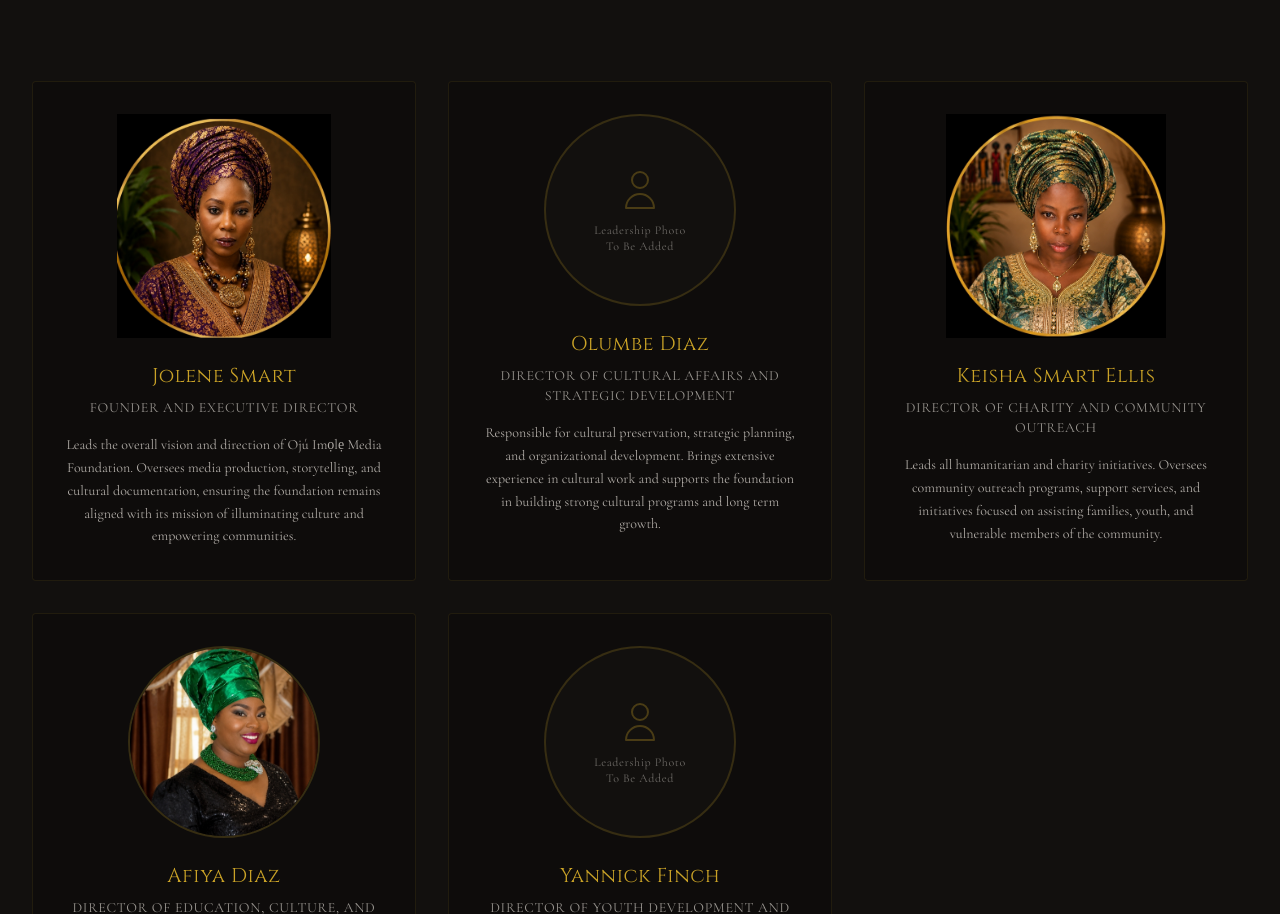
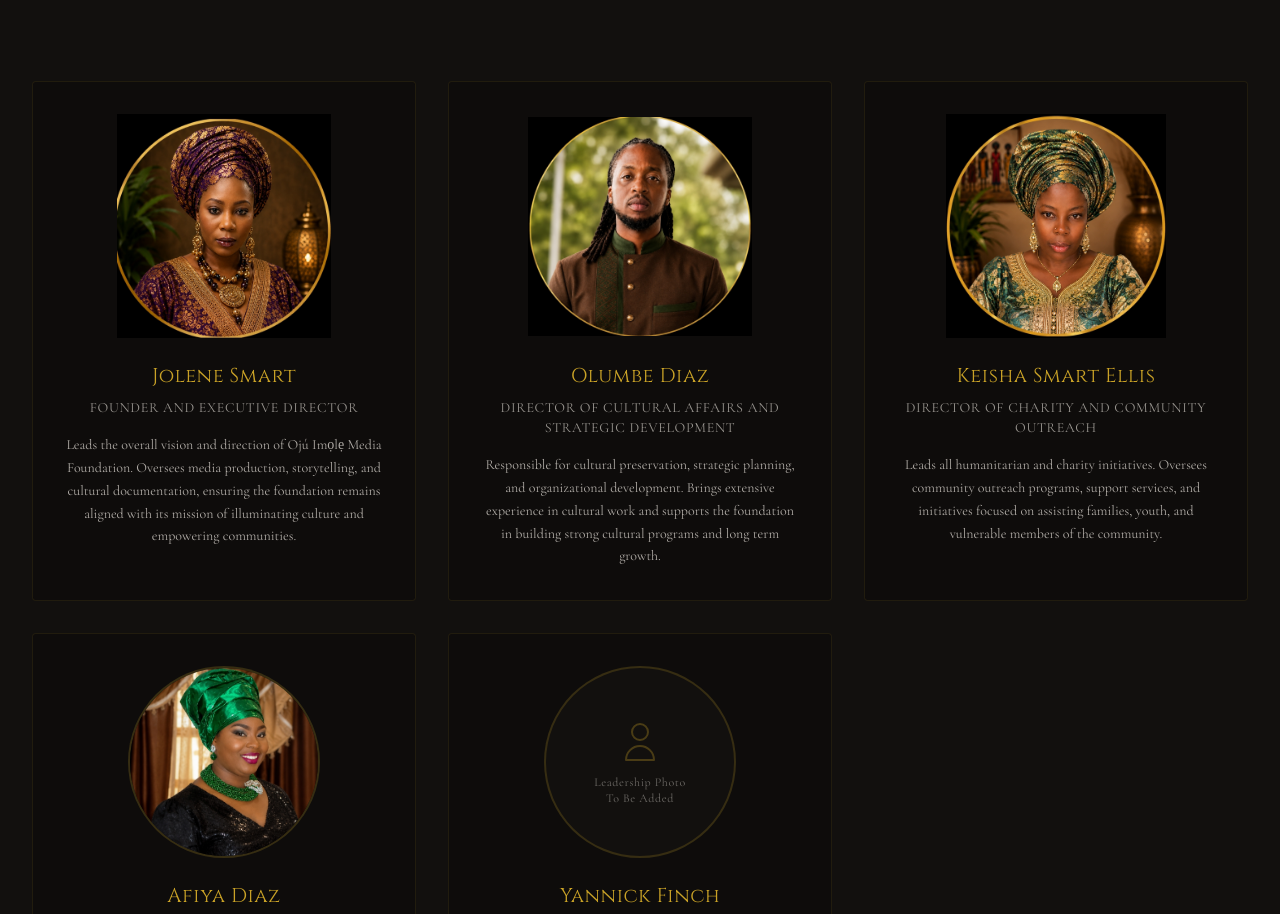
Before and after one commit to jusjojo123/ojuimolefoundation-website, a Next.js app: page / in a window 1280 px wide. Shown: the part 4788-5702 px from the top of the page. Built offline with nearby package versions, Linux system fonts and the light colour scheme.

Commit message:
feat: add Olumbe Diaz to Leadership section with framed photo
Update Leadership section with new portrait and frame settings.

```diff
--- a/components/leadership.tsx
+++ b/components/leadership.tsx
@@ -13,9 +13,9 @@ const leadershipTeam = [
     name: "Olumbe Diaz",
     role: "Director of Cultural Affairs and Strategic Development",
     description: "Responsible for cultural preservation, strategic planning, and organizational development. Brings extensive experience in cultural work and supports the foundation in building strong cultural programs and long term growth.",
-    image: null,
+    image: "/images/olumbe-diaz.jpg",
     imagePosition: "object-center",
-    isFramed: false,
+    isFramed: true,
   },
   {
     name: "Keisha Smart Ellis",
```
Also changed, not shown: public/images/olumbe-diaz.jpg (added).
